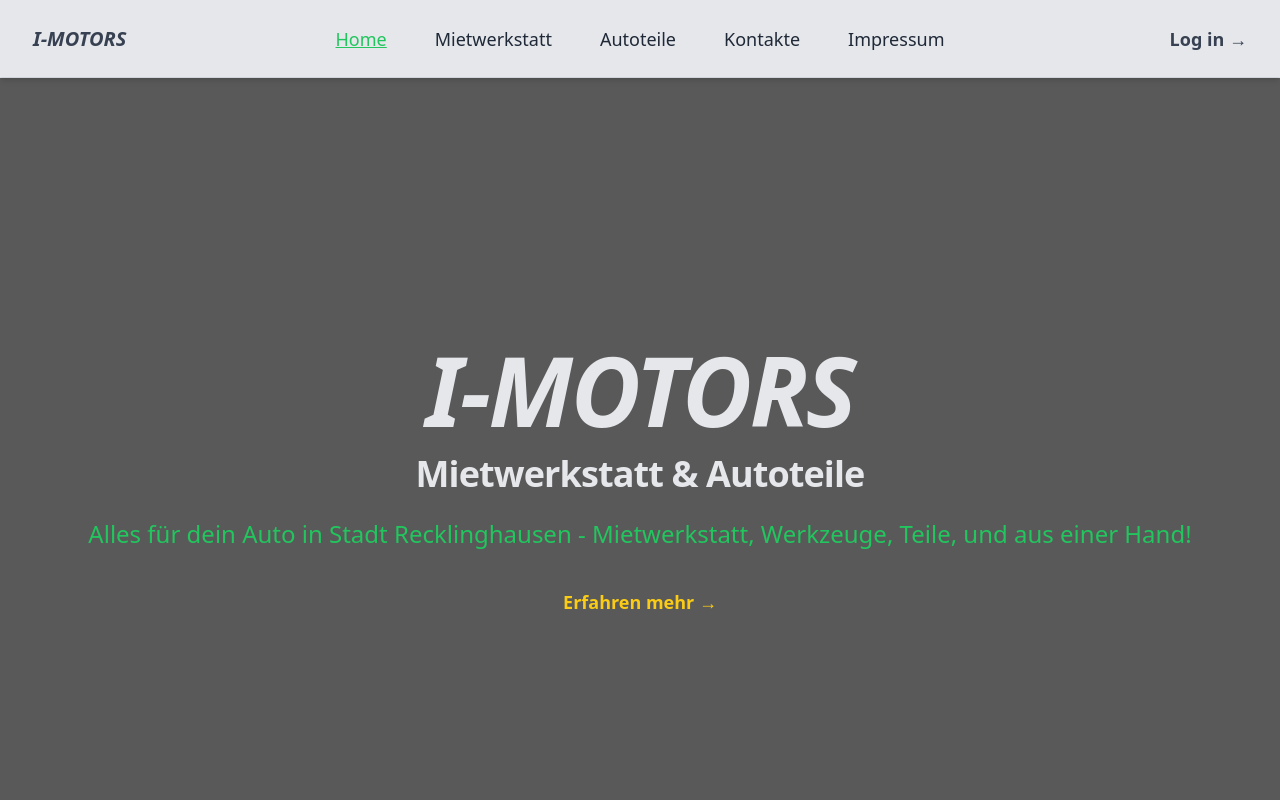
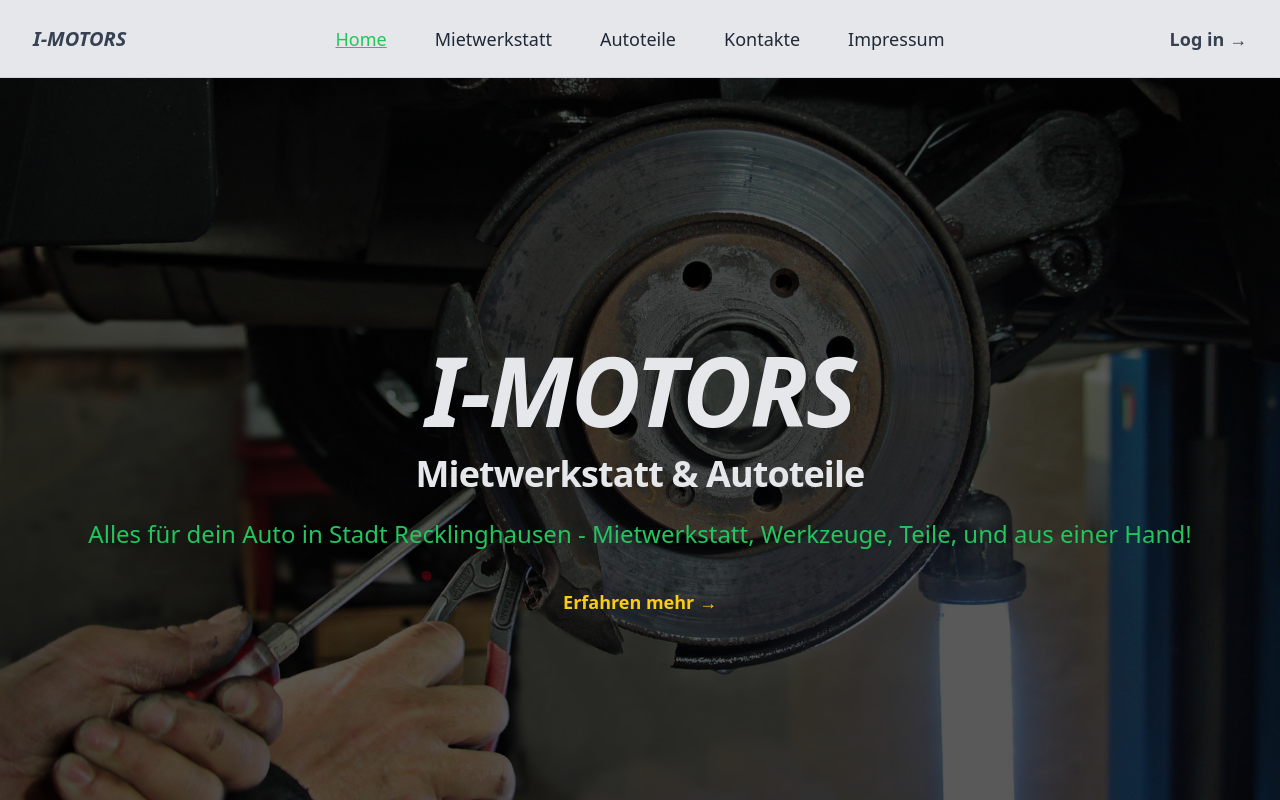
Before and after one commit to kostarusin/i-motors, a Next.js app: page / in a window 1280 px wide. Shown: the top 800 px of the page. Built offline with nearby package versions, Linux system fonts and the light colour scheme.

Commit message:
CEO test 5

```diff
--- a/src/app/page.tsx
+++ b/src/app/page.tsx
@@ -1,4 +1,4 @@
-// 'use client';
+'use client';
 import Slideshow from './components/HomepageSlideshow';
 import SearchInput from './components/SearchInput';
 import ImageHomepageSection from './components/HomePageImages';
@@ -8,7 +8,7 @@ export default function Page() {
   return (
     <main className="flex-grow">
       <div className="relative h-screen w-full">
-        {/* <Slideshow /> */}
+        <Slideshow />
         <div className="absolute inset-0 bg-black opacity-65 z-10"></div>{' '}
         <div className="relative z-20 flex flex-col items-center justify-center h-full">
           <div className="px-6 lg:px-8 text-center">
```
